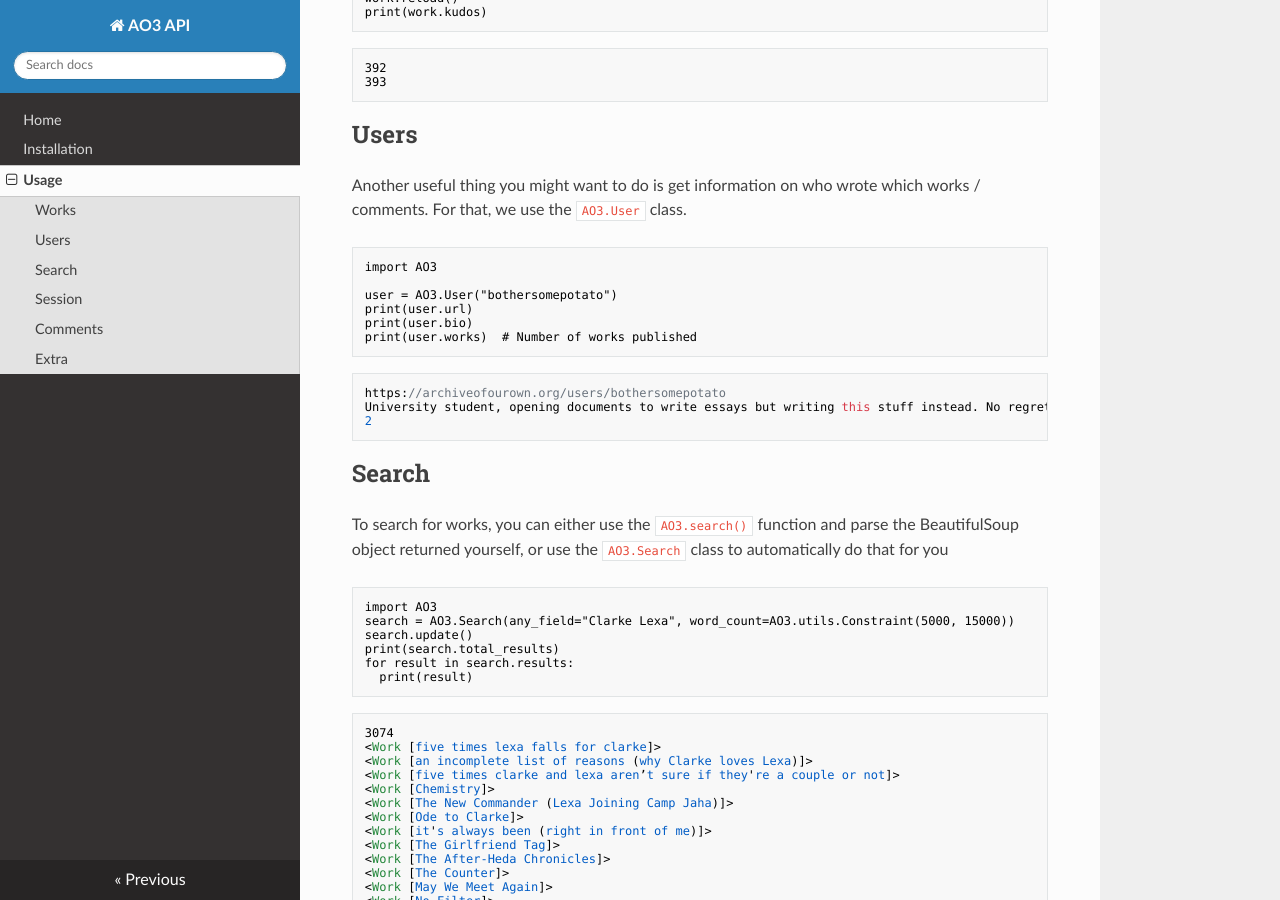
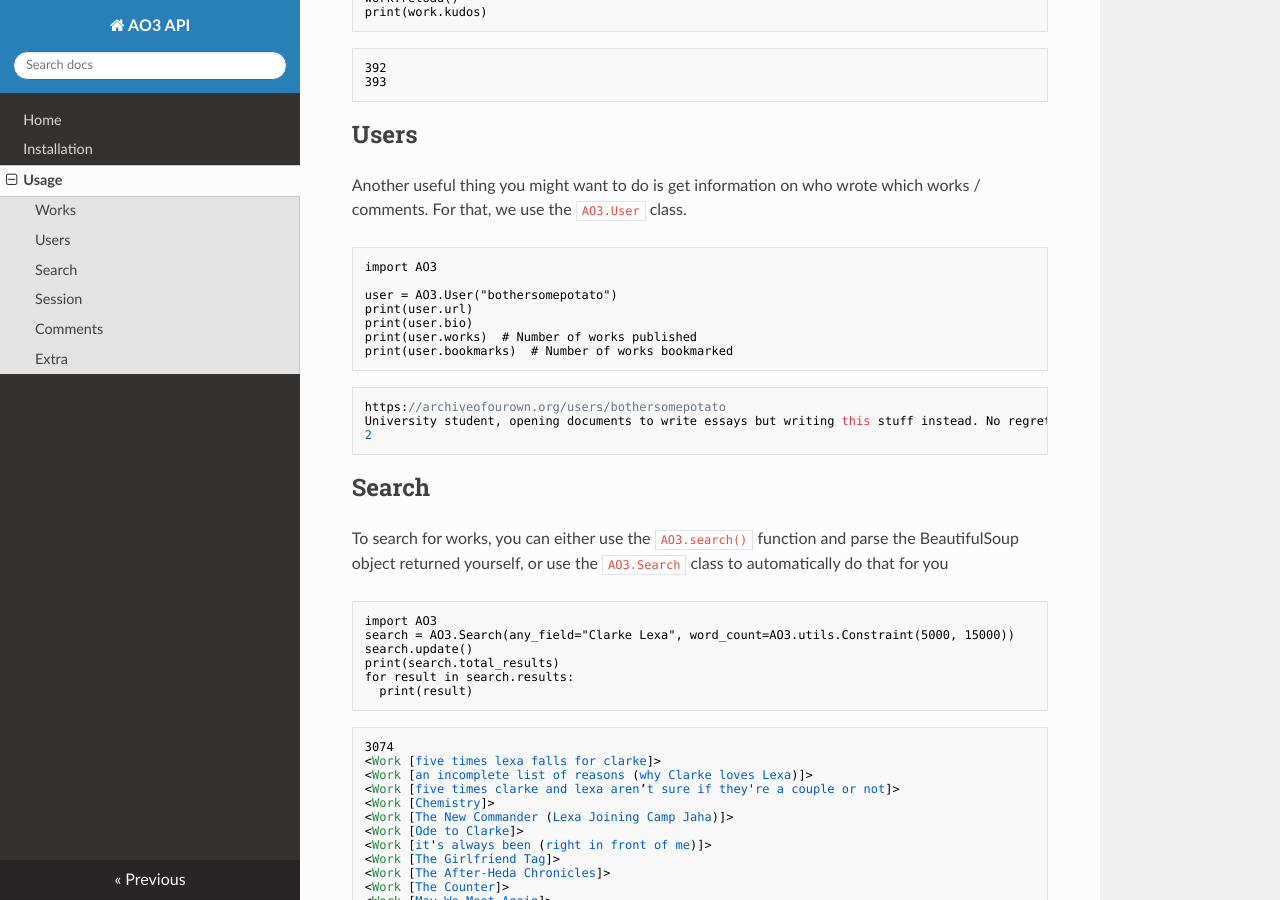
Before and after one commit to ArmindoFlores/ao3_api, an MkDocs documentation site: the page built from docs/use.md, in a window 1280 px wide and 900 px high, scrolled down 2497 px. Built offline with MkDocs 1.6.1, drawn with Linux system fonts in a browser that asks for light colours; nearby versions of some CDN libraries.

Commit message:
doc: Add line in documentation regarding User bookmarks

````diff
--- a/docs/use.md
+++ b/docs/use.md
@@ -135,6 +135,7 @@
 print(user.url)
 print(user.bio)
 print(user.works)  # Number of works published
+print(user.bookmarks)  # Number of works bookmarked
 ```
 
 ```
````
